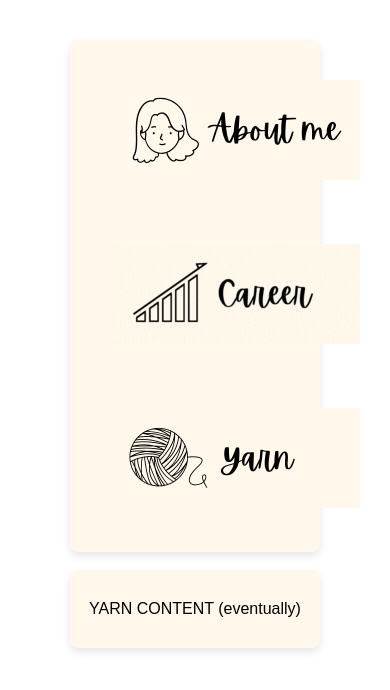
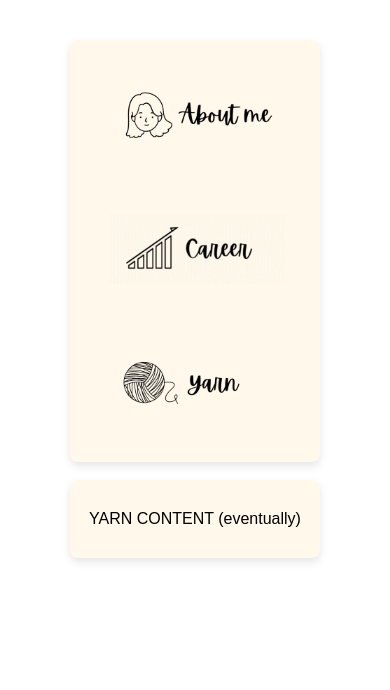
Before and after one commit to vandana1408/allthingsvandana, a React (Create React App) app: page /yarn in a window 390 px wide. Shown: the top 690 px of the page. Built offline with nearby package versions, Linux system fonts and the light colour scheme.

Commit message:
adjust sizing for phones

```diff
--- a/src/App.css
+++ b/src/App.css
@@ -67,4 +67,9 @@ img {
   .Incoming {
     padding: 10px;
   }
+
+  img {
+    width: 175px;
+    height: 70px;
+  }
 }
```
